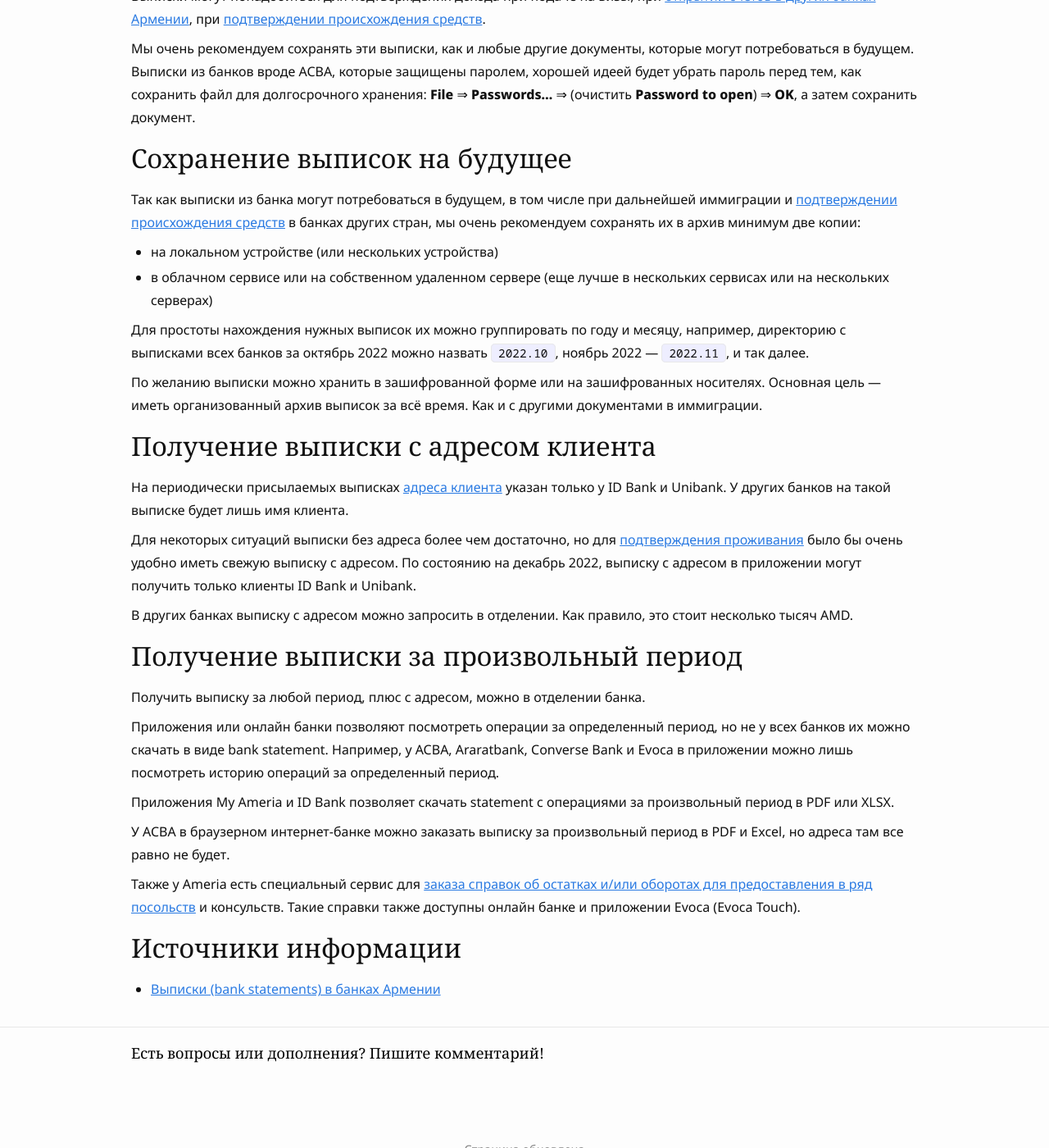
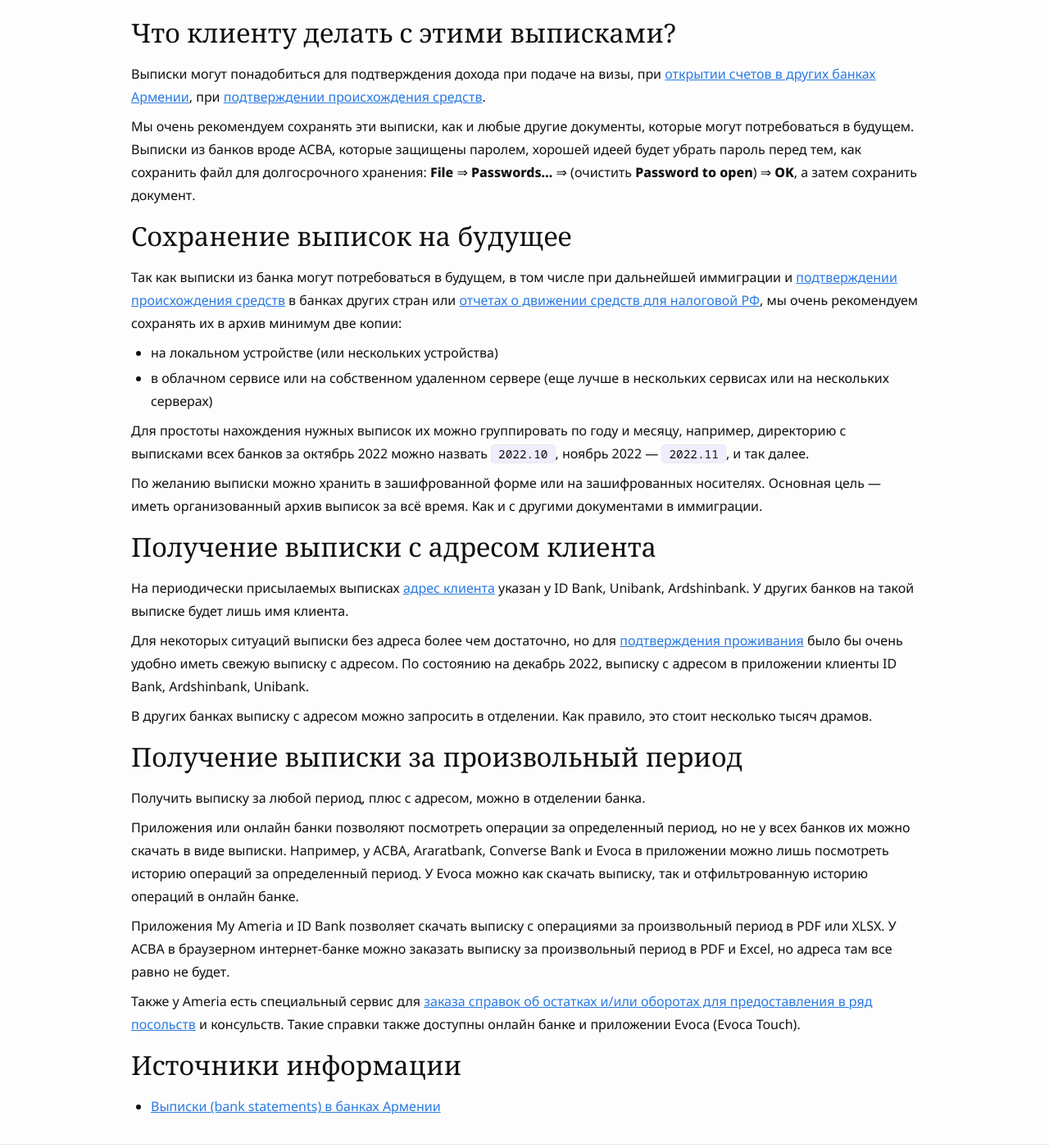
Before and after one commit to haywiki/haywiki.github.io, a Jekyll site: the page built from banks/statement.md, in a window 1280 px wide and 1400 px high, scrolled down 1243 px. Shown: the whole window at 82% size. Built offline with Jekyll 4.4.1, drawn with Linux system fonts in a browser that asks for light colours; nearby versions of some CDN libraries; a script that is not in the unit is left out; some of the changed text lies outside the part shown.

Commit message:
обновление по банковским выпискам

```diff
--- a/banks/statement.md
+++ b/banks/statement.md
@@ -16,16 +16,19 @@
 - сумму поступлений и расходов по счету в расчетный период
 - список проведенных (cleared) операций
 - (для вкладов) начисленный доход за период
+- (у небольшого количества банков) адрес в профиле клиента
 
 Также в выписке иногда можно увидеть интересные детали. Например, для операций трансграничных переводов банк может указать адрес в банке-отправителе, подтверждая, что банк-получатель [имеет доступ к этой информации](../money/bank-address.md).
 
-## Изменение языка выписок
+## Получение выписок на английском
 
 В большинстве банков выписки присылаются только на армянском. Некоторые банки (например, Ameria, ID Bank) позволяют сменить язык корреспонденции при открытии счетов. Таким образом, можно получать выписки на английском.
 
-В некоторых банках язык выписок зависит от языка интерфейса приложения (например, Evoca). В других идёт именно о **языке коммуникации с клиентом**, а не языке интерфейса приложения. Если нужный язык коммуникации с клиентом не был выбран при открытии счетов, его можно сменить через поддержку.
+Отдельные присылают выписку сразу на двух языка на отдельных листах (например, Converse Bank).
 
-Отдельные присылают выписку сразу на двух языка на отдельных листах (например, Converse Bank).
+В некоторых банках язык выписок зависит от языка интерфейса приложения (например, Evoca). В других идёт именно о языке коммуникации с клиентом, а не языке интерфейса приложения. Если нужный язык коммуникации с клиентом не был выбран при открытии счетов, его можно сменить через поддержку.
+
+Наконец, помимо периодически присылаемых выписок, выписку на английском за определенный может быть возможным запросить через приложение, онлайн банк или в поддержке банка.
 
 ## Защита выписок паролем
 
@@ -39,7 +42,7 @@
 
 ## Сохранение выписок на будущее
 
-Так как выписки из банка могут потребоваться в будущем, в том числе при дальнейшей иммиграции и [подтверждении происхождения средств](../money/proof-of-origin.md) в банках других стран, мы очень рекомендуем сохранять их в архив минимум две копии:
+Так как выписки из банка могут потребоваться в будущем, в том числе при дальнейшей иммиграции и [подтверждении происхождения средств](../money/proof-of-origin.md) в банках других стран или [отчетах о движении средств для налоговой РФ](../russia/notifications.md), мы очень рекомендуем сохранять их в архив минимум две копии:
 
 - на локальном устройстве (или нескольких устройства)
 - в облачном сервисе или на собственном удаленном сервере (еще лучше в нескольких сервисах или на нескольких серверах)
@@ -50,21 +53,19 @@
 
 ## Получение выписки с адресом клиента
 
-На периодически присылаемых выписках [адреса клиента](../money/bank-address.md) указан только у ID Bank и Unibank. У других банков на такой выписке будет лишь имя клиента.
+На периодически присылаемых выписках [адрес клиента](../money/bank-address.md) указан у ID Bank, Unibank, Ardshinbank. У других банков на такой выписке будет лишь имя клиента.
 
-Для некоторых ситуаций выписки без адреса более чем достаточно, но для [подтверждения проживания](../documents/proof-of-residence.md) было бы очень удобно иметь свежую выписку с адресом. По состоянию на декабрь 2022, выписку с адресом в приложении могут получить только клиенты ID Bank и Unibank.
+Для некоторых ситуаций выписки без адреса более чем достаточно, но для [подтверждения проживания](../documents/proof-of-residence.md) было бы очень удобно иметь свежую выписку с адресом. По состоянию на декабрь 2022, выписку с адресом в приложении клиенты ID Bank, Ardshinbank, Unibank.
 
-В других банках выписку с адресом можно запросить в отделении. Как правило, это стоит несколько тысяч AMD.
+В других банках выписку с адресом можно запросить в отделении. Как правило, это стоит несколько тысяч драмов.
 
 ## Получение выписки за произвольный период
 
 Получить выписку за любой период, плюс с адресом, можно в отделении банка.
 
-Приложения или онлайн банки позволяют посмотреть операции за определенный период, но не у всех банков их можно скачать в виде bank statement. Например, у ACBA, Araratbank, Converse Bank и Evoca в приложении можно лишь посмотреть историю операций за определенный период.
+Приложения или онлайн банки позволяют посмотреть операции за определенный период, но не у всех банков их можно скачать в виде выписки. Например, у ACBA, Araratbank, Converse Bank и Evoca в приложении можно лишь посмотреть историю операций за определенный период. У Evoca можно как скачать выписку, так и отфильтрованную историю операций в онлайн банке.
 
-Приложения My Ameria и ID Bank позволяет скачать statement с операциями за произвольный период в PDF или XLSX.
-
-У ACBA в браузерном интернет-банке можно заказать выписку за произвольный период в PDF и Excel, но адреса там все равно не будет.
+Приложения My Ameria и ID Bank позволяет скачать выписку с операциями за произвольный период в PDF или XLSX. У ACBA в браузерном интернет-банке можно заказать выписку за произвольный период в PDF и Excel, но адреса там все равно не будет.
 
 Также у Ameria есть специальный сервис для [заказа справок об остатках и/или оборотах для предоставления в ряд посольств](https://ameriabank.am/Embassy/ru-RU) и консульств. Такие справки также доступны онлайн банке и приложении Evoca (Evoca Touch).
 
```
